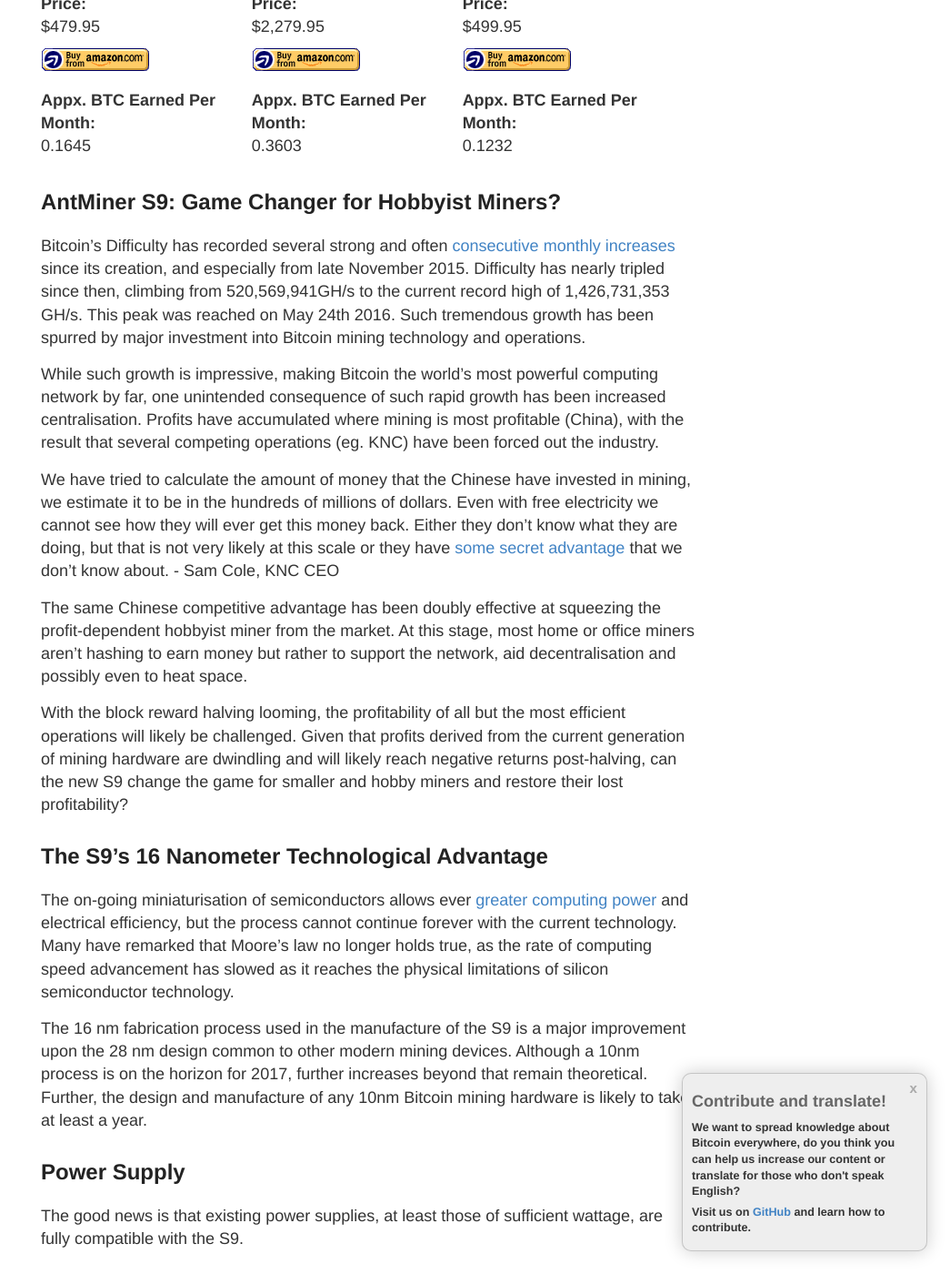
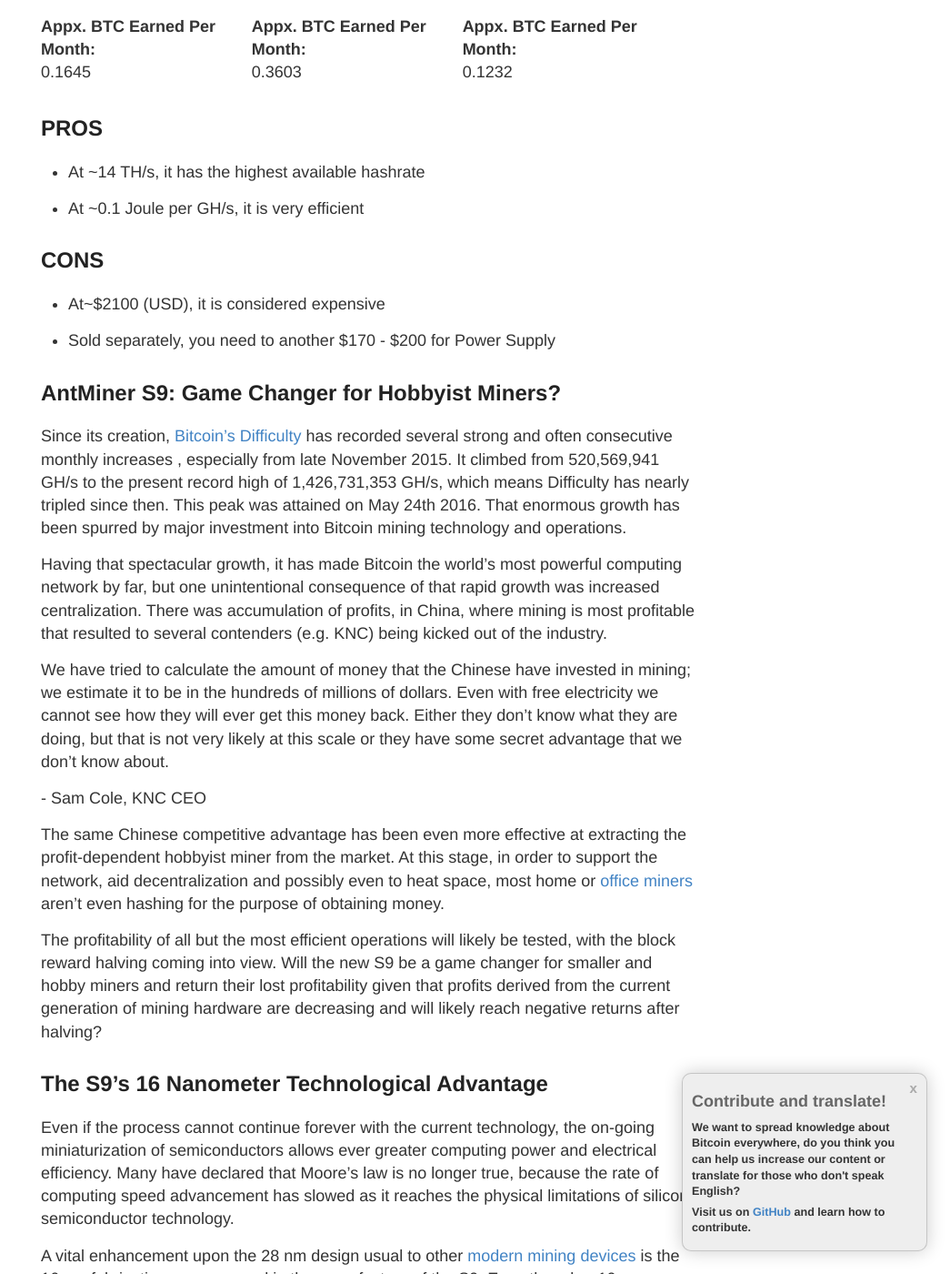
Before and after one commit to vesk4000/bm, a Jekyll site: the page built from _posts/2017-02-02-bitmain-antminer-s9-review-bitcoin-mining.md, in a window 1280 px wide and 1400 px high, scrolled down 979 px. Shown: the whole window at 91% size, without its empty margins (235-1280 px from the left). Built offline with Jekyll 4.4.1, drawn with Linux system fonts in a browser that asks for light colours; nearby versions of some CDN libraries; comment, search, counter and statistics services are not loaded; some of the changed text lies outside the part shown.

Commit message:
Update 2017-02-02-bitmain-antminer-s9-review-bitcoin-mining.md

```diff
--- a/_posts/2017-02-02-bitmain-antminer-s9-review-bitcoin-mining.md
+++ b/_posts/2017-02-02-bitmain-antminer-s9-review-bitcoin-mining.md
@@ -1,7 +1,7 @@
 ---
 layout: post
-title: Bitmain Antminer S9 Review - Bitcoin Mining
-description: Bitmain Antminer S9 Review - Bitcoin Mining
+title: Bitmain Antminer S9 Review:  All You Need to Know
+description: Bitmain Antminer S9 Review:  All You Need to Know
 author: Melvin Draupnir
 authorurl: https://www.weusecoins.com/melvin-draupnir/
 published: true
@@ -21,76 +21,84 @@ published: true
 {% endfor %}
 </div>
 
-<p><h2>AntMiner S9: Game Changer for Hobbyist Miners?</h2></p>
+<h2>PROS</h2>
+<ul>
+<li><p>At ~14 TH/s, it has the highest available hashrate</p></li>
+<li><p>At ~0.1 Joule per GH/s, it is very efficient</p></li>
+</ul>
+<h2>CONS</h2>
+<ul>
+<li><p>At~$2100 (USD), it is considered expensive</p></li>
+<li><p>Sold separately, you need to another $170 - $200 for Power Supply</p></li>
+ </ul>
+<h2>AntMiner S9: Game Changer for Hobbyist Miners?</h2>
 
-<p>Bitcoin’s Difficulty has recorded several strong and often <a href="/bitcoin-mining-for-beginners-how-to-mine-bitcoins/">consecutive monthly increases</a> since its creation, and especially from late November 2015. Difficulty has nearly tripled since then, climbing from 520,569,941GH/s to the current record high of 1,426,731,353 GH/s. This peak was reached on May 24th 2016. Such tremendous growth has been spurred by major investment into Bitcoin mining technology and operations.</p>
+<p>Since its creation, <a href="/bitcoin-mining-for-beginners-how-to-mine-bitcoins/">Bitcoin’s Difficulty</a> has recorded several strong and often consecutive monthly increases , especially from late November 2015. It climbed from 520,569,941 GH/s to the present record high of 1,426,731,353 GH/s, which means Difficulty has nearly tripled since then.  This peak was attained on May 24th 2016. That enormous growth has been spurred by major investment into Bitcoin mining technology and operations.</p>
 
-<p>While such growth is impressive, making Bitcoin the world’s most powerful computing network by far, one unintended consequence of such rapid growth has been increased centralisation. Profits have accumulated where mining is most profitable (China), with the result that several competing operations (eg. KNC) have been forced out the industry.</p>
+<p>Having that spectacular growth, it has made Bitcoin the world’s most powerful computing network by far, but one unintentional consequence of that rapid growth was increased centralization. There was accumulation of profits, in China, where mining is most profitable that resulted to several contenders (e.g.  KNC) being kicked out of the industry.</p>
 
-<p>We have tried to calculate the amount of money that the Chinese have invested in mining, we estimate it to be in the hundreds of millions of dollars. Even with free electricity we cannot see how they will ever get this money back. Either they don’t know what they are doing, but that is not very likely at this scale or they have <a href="/what-is-hashcash/">some secret advantage</a> that we don’t know about. - Sam Cole, KNC CEO</p>
+<p>We have tried to calculate the amount of money that the Chinese have invested in mining; we estimate it to be in the hundreds of millions of dollars. Even with free electricity we cannot see how they will ever get this money back. Either they don’t know what they are doing, but that is not very likely at this scale or they have some secret advantage that we don’t know about.</p>
+<p>- Sam Cole, KNC CEO</p>
 
-<p>The same Chinese competitive advantage has been doubly effective at squeezing the profit-dependent hobbyist miner from the market. At this stage, most home or office miners aren’t hashing to earn money but rather to support the network, aid decentralisation and possibly even to heat space.</p>
+<p>The same Chinese competitive advantage has been even more effective at extracting the profit-dependent hobbyist miner from the market. At this stage, in order to support the network, aid decentralization and possibly even to heat space, most home or <a href="/what-is-hashcash/">office miners</a> aren’t even hashing for the purpose of obtaining money.</p>
 
-<p>With the block reward halving looming, the profitability of all but the most efficient operations will likely be challenged. Given that profits derived from the current generation of mining hardware are dwindling and will likely reach negative returns post-halving, can the new S9 change the game for smaller and hobby miners and restore their lost profitability?</p>
+<p>The profitability of all but the most efficient operations will likely be tested, with the block reward halving coming into view. Will the new S9 be a game changer for smaller and hobby miners and return their lost profitability given that profits derived from the current generation of mining hardware are decreasing and will likely reach negative returns after halving?</p>
 
 <h2>The S9’s 16 Nanometer Technological Advantage</h2>
 
-<p>The on-going miniaturisation of semiconductors allows ever <a href="/what-is-proof-of-work/">greater computing power</a> and electrical efficiency, but the process cannot continue forever with the current technology. Many have remarked that Moore’s law no longer holds true, as the rate of computing speed advancement has slowed as it reaches the physical limitations of silicon semiconductor technology.</p>
+<p>Even if the process cannot continue forever with the current technology, the on-going miniaturization of semiconductors allows ever greater computing power and electrical efficiency. Many have declared that Moore’s law is no longer true, because the rate of computing speed advancement has slowed as it reaches the physical limitations of silicon semiconductor technology.</p>
 
-<p>The 16 nm fabrication process used in the manufacture of the S9 is a major improvement upon the 28 nm design common to other modern mining devices. Although a 10nm process is on the horizon for 2017, further increases beyond that remain theoretical. Further, the design and manufacture of any 10nm Bitcoin mining hardware is likely to take at least a year.</p>
+<p>A vital enhancement upon the 28 nm design usual to other <a href="/what-is-proof-of-work/">modern mining devices</a> is the 16 nm fabrication process used in the manufacture of the S9. Even though a 10nm process is just around the corner for 2017, further increases beyond that remain theoretical. Also, the design and manufacture of any 10nm Bitcoin mining hardware is likely to take at least a year.</p>
 
 <h2>Power Supply</h2>
 
-<p>The good news is that existing power supplies, at least those of sufficient wattage, are fully compatible with the S9.</p>
+<p>The great news is that existing power supplies, at least those of sufficient wattage, are fully compatible with the S9.</p>
 
 <h2>Recommended for use with the S9 are:</h2>
 
-<p>The AntMiner APW-12 1600 Watt Bitcoin Miner PSU, which retails for just under $200 on Amazon, and</p>
-
-<p>The EVGA SuperNOVA 1300 Watt GPU PSU , which sells for about $170 on Amazon. Note that the 1600 Watt EVGA PSU is significantly more expensive, by about $115, than Ant Miner’s equivalently-powered offering.</p>
+<p>1. AntMiner APW-12 1600 Watt <a href="/bitcoin-mining-pools-give-everyone-a-chance-to-be-involved-12/">Bitcoin Miner PSU</a>, which is sold for just under $200 on Amazon, and</p>
+<p>2. The EVGA SuperNOVA 1300 Watt GPU PSU, which is also priced for about $170 still on Amazon.  Be reminded that the 1600 Watt EVGA PSU is significantly more costly, by about $115, compared to Ant Miner’s equivalently-powered offering.</p>
 
 <h2>Bitcoins / Month (Profitability)</h2>
 
-<p>The S9 has more hashing power than any previous device crammed into its silicon; a massive 14 TH/s (TeraHash per second). A total of 189 chips, spread over 3 circuit boards, are combined to achieve this phenomenal hashrate. </p>
+<p>Compared to any previous device crammed into its silicon, the S9 has more hashing power which is a massive 14 TH/s (TeraHash per second). We combined a total of 189 chips, spread over 3 circuit boards to achieve this phenomenal hashrate.  Not to include the 15 brief TH/s spike that happened late 2011, a single S9 unit boasts a hashrate equivalent to the peak capacity of the entire Bitcoin network from its bootstrapping until mid-2012!</p>
 
-<p>Excluding a 15 brief TH/s spike which occurred late 2011, a single S9 unit boasts a <a href="/bitcoin-mining-pools-give-everyone-a-chance-to-be-involved-12/">hashrate equivalent to the peak</a> capacity of the entire Bitcoin network from its bootstrapping until mid-2012!</p>
+<h2>Let’s compute the projected profits from all that hashpower via CoinWarz’ Bitcoin mining calculator:</h2>
 
-<p>Let’s calculate the projected profits from all that hashpower via CoinWarz’ Bitcoin mining calculator :</p>
+<p>Bear in mind that Power Cost will be depending to your location and that Difficulty differs every two weeks, usually to the upside. Always remember that during post-halving, a number of marginal miners will most likely be pushed to either upgrade to a better hardware or shut down.</p>
 
-<p>Note that Power Cost will be specific to your location and that Difficulty changes every 2 weeks, usually to the upside… Although keep in mind that post-halving, it’s entirely possible that a lot of marginal miners will be forced to either upgrade to better hardware or shut down. </p>
+<p>Your mining pool will decide your Pool fees; when solo-mining, a single unit is highly unlikely to find any blocks although the S9 is highly powerful. Finally, the Bitcoin to Dollar (USD) price is notorious for its constant continuous change.</p>
 
-<p>Your Pool Fees will be determined by your mining pool; although the S9 is plenty powerful, a single unit is highly unlikely to find any blocks when solo-mining. Finally, the Bitcoin to Dollar (USD) price is notorious for its constant state of flux.</p>
+<p>As per the inputs discussed above, the S9 will yield 0.285 BTC / $159 per month and 3.36 BTC / $1939 in a year.</p>
 
-<p>According to the above inputs, the S9 will produce 0.285 BTC / $159 per month and 3.36 BTC / $1939 per year.</p>
-
-<p>These puts Return on Investment (ROI) slightly above one year! Of course, such impressive results assume all factors stay constant which is hugely improbable in the ever-changing world of Bitcoin!</p>
+<p>These puts return on Investment (ROI) slightly above one year! Of course, supposing that all factors were to stay constant for such impressive result despite the fact that it is very unlikely in the constant-changing world of Bitcoin!</p>
 
 <h2>Power Consumption</h2>
 
-<p>The cutting-edge manufacturing process is what makes the S9 the most electrically-efficient mining device to date. It uses a mere 0.1 Joules per Gigahash, making it roughly 2.5 times more efficient than the Antminer S7. The total power consumption of the device works out to around 1350 watts, although this figure is subject to about 7% of variance. The S9 consumes about 300W more than the S7.</p>
+<p>What makes the S9 the most electrically-efficient mining device to date is the cutting-edge manufacturing process. It uses a mere 0.1 Joules per Gigahash, making it roughly 2.5 times more efficient than the Antminer S7. The total power consumption of the device works out to around 1350 watts, although this figure is subject to about 7% of variance. The S9 consumes about 300W more than the S7.</p>
 
 <h2>Price</h2>
 
-<p>The first batch of S9s will be <a href="/bitcoins-may-be-virtual-but-theyre-very-very-real-6/">available for order directly from Bitmain</a> from the 12th of June. At $2100 on Amazon, the S9 is far from cheap. However, the lower your electricity costs, the better your odds of the miner paying for itself within a reasonable timeframe. Naturally, much depends on the Difficulty and Bitcoin price.</p>
+<p>Starting from the 12th of June, the earliest batch of S9s will be available for order directly from Bitmain . The S9 is definitely high-priced, amounting to $2100 on Amazon. However, if you have low electricity costs, your odds are better than the miner paying for itself within a reasonable time frame. Ultimately though, a lot of which depends on the Difficulty and Bitcoin price.</p>
 
-<p>As smaller manufacturing processes become standard across the industry and as other manufacturers release competing hardware, the S9’s price can be expected to fall appreciably over the coming months. Bi Wang is launching its 14nm chips sometime in winter 2016 and BitFury’s own 16nm architecture hardware, promising fantastic power efficiency at 0.06 J/GH, is also reported to be coming soon.</p>
+<p>As smaller manufacturing processes become <a href="/bitcoins-may-be-virtual-but-theyre-very-very-real-6/">standard across the industry</a> and as other manufacturers release competing hardware, the S9’s price can be expected to drop appreciably over the coming months. Sometime in winter 2016, Bi Wang is launching its 14nm chips and BitFury’s own 16nm architecture hardware, promising fantastic power efficiency at 0.06 J/GH, is also reported to be coming soon.</p>
 
-<p>Judging value in this space is a complicated exercise, although it would appear that nothing vastly technologically-superior to the S9 is likely to be released in the near future. The release cycle of a new generation of mining hardware every few months is likely to decelerate from this point on, as manufacturers have transitioned to cutting-edge 16 and 14nm designs.</p>
+<p>Judging value in this space is a complicated exercise, although it would appear that in the near future nothing vastly technologically-superior to the S9 is likely to be released. The release cycle of a new generation of mining hardware every few months is likely to decrease from this point on, as manufacturers have transitioned to cutting-edge 16 and 14nm designs.</p>
 
 <h2>Setup</h2>
 
-<p>Apart from the power supply, the S9 is a self-contained unit. It requires no connection to another computer to interface with other Bitcoin nodes. Its onboard web management portal allows for a simplified setup and maintenance process.</p>
+<p>The S9 is a self-contained unit, excluding the power supply. No connection is needed to another computer to interface with other Bitcoin nodes. Its onboard web management portal allows for a simplified setup and maintenance process.</p>
 
 <h2>Temperature</h2>
 
-<p>The S9 is air-cooled and its sturdy design is <a href="/some-fast-facts-about-bitcoin-mining-14/">fairly easy to maintain</a> and service. The S9 performs reliably in any well-ventilated space, whether a single or several unit(s) kept in a spare room or hundreds to thousands of units in a large mining center.</p>
+<p>The S9 is air-cooled and due to its sturdy design, it is fairly easy to maintain and service. As long as it is in a place with great ventilation, the S9 performs reliably, whether only one or several unit(s) is kept in a spare room or hundreds to thousands of units in a huge mining center.</p>
 
 <p>Verdict: Does Hobby Mining with an S9 make Business Sense?</p>
 
-<p>Based on the data and results calculated above, yes.</p>
+<p>Yes, according to the data and results calculated above.</p>
 
-<p>But! as major miners upgrade to S9s and other advanced hardware, the resultant Difficulty increases are likely to erode future profitability.</p>
+<p>However, when major miners move up to S9s and other advanced hardware, the resultant Difficulty increases most likely will weaken future profitability.</p>
 
-<p>On the other hand, the halving could bring about a higher Bitcoin price and reduced competition, increasing profitability.</p>
+<p>On the contrary, profitability will increase due to halving that could bring about a <a href="/some-fast-facts-about-bitcoin-mining-14/">higher Bitcoin price</a> and reduced competition.</p>
 
-<p>Ultimately, the S9 is a great piece of hardware although currently rather expensive. It is likely to remain profitable for far longer than previous generations of ASIC miner, although ROI cannot be guaranteed given the inherent unpredictability of Bitcoin mining.</p>
+<p>In conclusion, even if currently expensive, the S9 is definitely a great piece of hardware. Although ROI cannot be given an assurance, with the natural unpredictability of Bitcoin mining, it is likely to remain profitable for a longer period of time than the preceding generations of ASIC miner.
```
